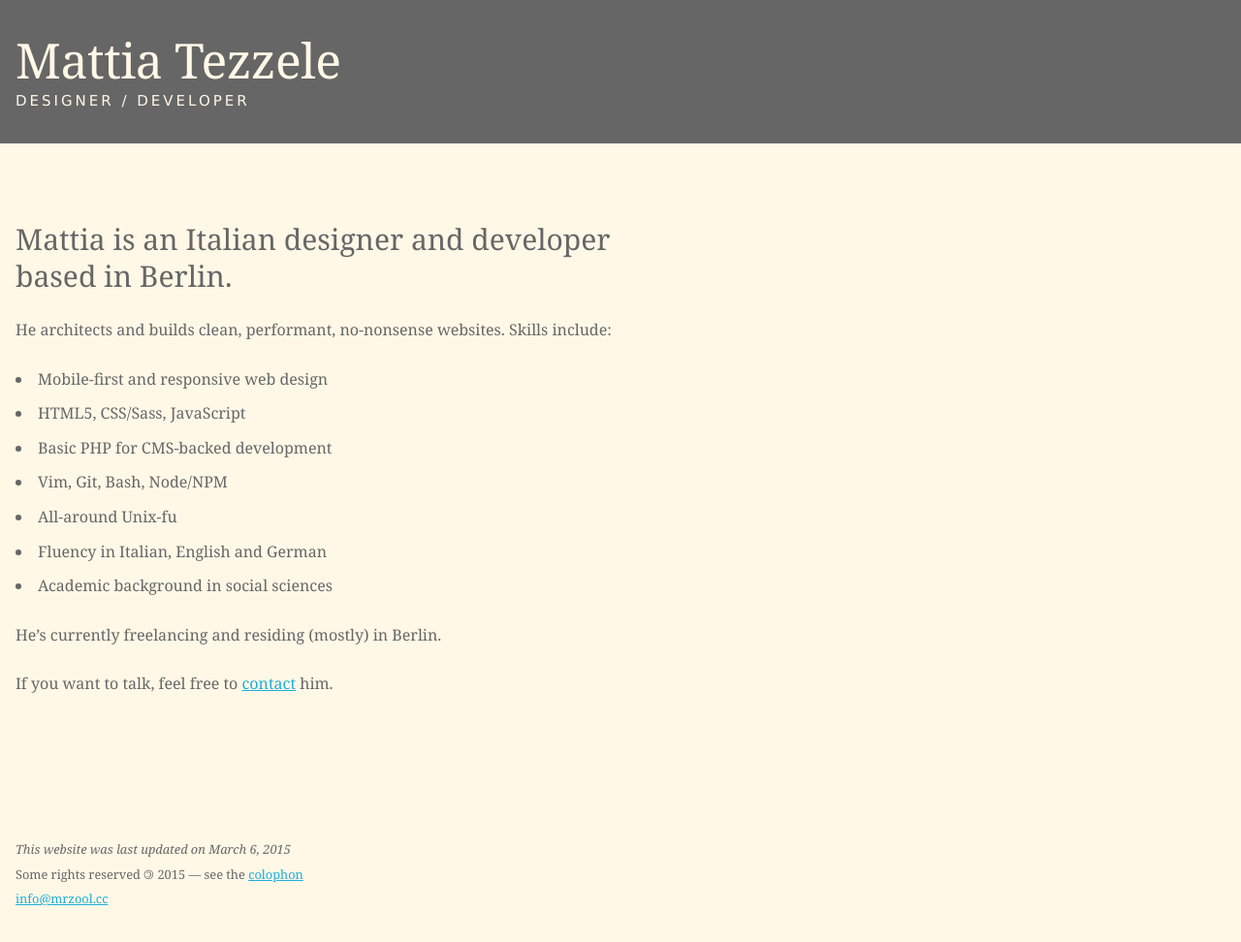
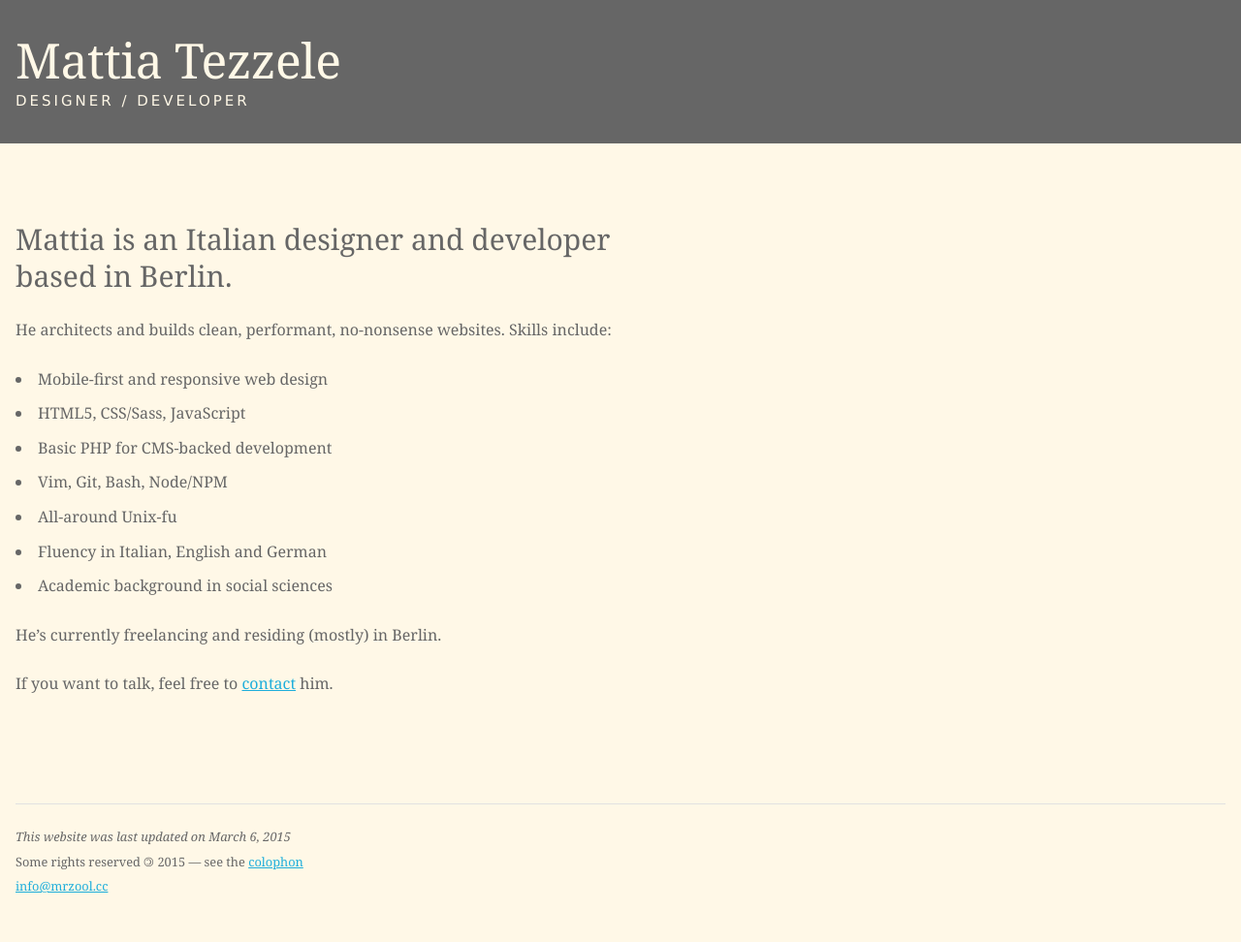
Before and after one commit to mrzool/mrzool.github.io, a Jekyll site: the page built from index.md, in a window 1280 px wide. Shown: the whole page at 97% size. Built offline with Jekyll 4.4.1, drawn with Linux system fonts in a browser that asks for light colours.

Commit message:
Fix footer hr

```diff
--- a/_includes/_footer.html
+++ b/_includes/_footer.html
@@ -1,4 +1,5 @@
   <footer>
+    <hr class="mb0">
     <small>
       <em>This website was last updated on {{ 'now' | date: "%B %-d, %Y" }}</em>
       <br>
--- a/_layouts/default.html
+++ b/_layouts/default.html
@@ -17,7 +17,9 @@
       <!-- {% endif %} -->
 
     </main>
+
     <hr>
+
     {% include _footer.html %}
 
 
--- a/css/skeleton.css
+++ b/css/skeleton.css
@@ -385,8 +385,8 @@ p {
 /* Misc
 –––––––––––––––––––––––––––––––––––––––––––––––––– */
 hr {
-  margin-top: 3rem;
-  margin-bottom: 4rem;
+  /* margin-top: 2rem; */
+  margin-bottom: 2rem;
   border-width: 0;
   border-top: 1px solid #E1E1E1;
 }
```
Also changed, not shown: css/prod/s.min.css.
